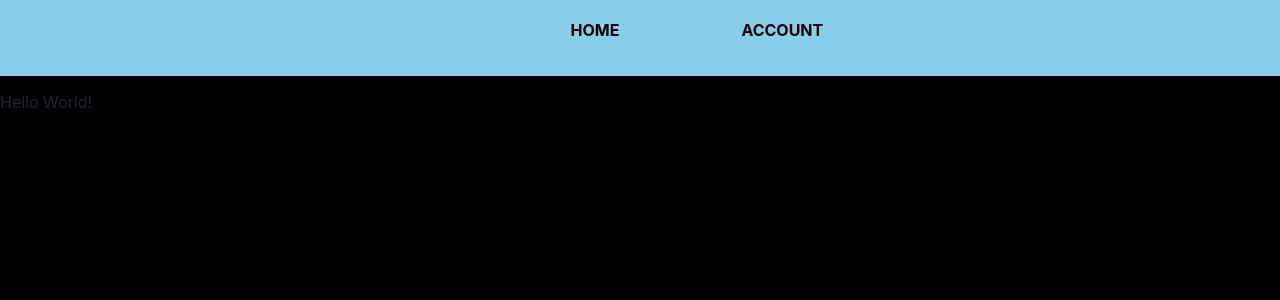
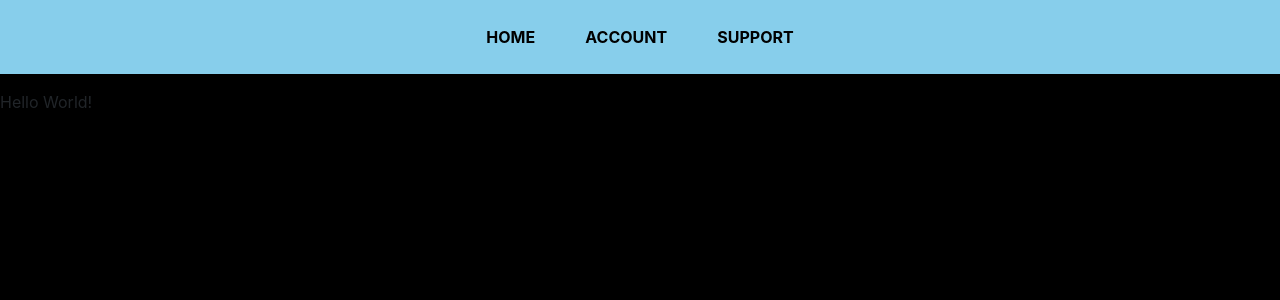
Before and after one commit to sandip623/iATS, a React (Create React App) app in the folder iats-client/: page / in a window 1280 px wide. Shown: the top 300 px of the page. Built offline with nearby package versions, Linux system fonts and the light colour scheme.

Commit message:
header css sorted for signed out

```diff
--- a/iats-client/src/Header.css
+++ b/iats-client/src/Header.css
@@ -1,29 +1,23 @@
 .navbar {
     background-color: skyblue;
     display: flex;
-    justify-content: center;
-    align-items: center;
-    top: 0;
+    padding: 25px;
+    justify-content: center; /* Adjusted to evenly space items */
+    position: fixed;
     width: 100%;
-    position: fixed;
-    opacity: 1;
 }
 
 .navbar ul {
     list-style-type: none;
     display: flex;
-    justify-content: space-evenly;
-    width: 33.33%;
-}
-
-.navbar li {
-    padding: 10px;
+    margin: 0; /* Remove default margin */
+    padding: 0; /* Remove default padding */
+    width: 25%;
 }
 
 .navbar a {
     text-decoration: none;
     color: black;
-    background-color: none;
 }
 
 .navbar a:hover {
@@ -31,37 +25,40 @@
     transition-duration: 0.5s;
 }
 
-
-/* dynamically reveal drop down content */
-.accountDropDown {
-    width: 100%;
-    position: absolute;
+/* Adjust margin or padding for individual li elements */
+.navbar .home {
+    margin-right: auto; /* Pushes HOME to the start */
 }
 
+.navbar .support {
+    margin-left: auto; /* Pushes SUPPORT to the end */
+}
+
+
+.accountDropDown {
+    margin-left: auto;
+    margin-right: auto;
+    position: relative;
+}
+
+/* Dynamic display of .accountDropDownContent */
 .accountDropDown .accountDropDownContent {
     display: none;
     position: absolute;
     background-color: rgb(71, 138, 165);
-    transition: 0.5s ease;
     width: 300px;
-    padding-left: 15px;
-    font-size:medium;
+    padding: 10px;
 }
 
 .accountDropDown:hover .accountDropDownContent {
     display: block;
-    opacity: 0.9;
 }
 
 .accountDropDownContent li {
-    transition: transform 0.5s ease;
+    transition: 0.5s ease;
+    padding: 5px;
 }
 
 .accountDropDownContent li:hover {
-    transform: translateX(10px);
+    transform: translate(10px);
 }
-
-.accountDropDownContent li:hover b {
-    color: white;
-    transition: 0.5s;
-}
--- a/iats-client/src/Header.jsx
+++ b/iats-client/src/Header.jsx
@@ -4,13 +4,13 @@ import './Header.css';
 
 const AccountDropdown = () => {
     return (
-        <div className="accountDropDown">
+        <>
             <Link to="/SignIn"><b>ACCOUNT</b></Link>
             <ul class="accountDropDownContent">
                 <li><Link to="/Register"><b>Registration</b></Link></li>
                 <li><Link to="/SignIn"><b>Sign In</b></Link></li>
             </ul>
-        </div>
+        </>
     )
 }
 
@@ -22,12 +22,13 @@ const Header = () => {
                 {
                     loggedIn==false ?
                     <ul>
-                        <li><Link to="/Home"><b>HOME</b></Link></li>
+                        <li className="home"><Link to="/Home"><b>HOME</b></Link></li>
                         {/*
                         <li><Link to="/Register"><b>REGISTER</b></Link></li>
                         <li><Link to="/SignIn"><b>SIGN IN</b></Link></li>
                         */}
-                        <li><AccountDropdown/></li>
+                        <li className="accountDropDown"><AccountDropdown/></li>
+                        <li className="support"><Link to="/Support"><b>SUPPORT</b></Link></li>
                     </ul>
                     :
                     <ul>
```
